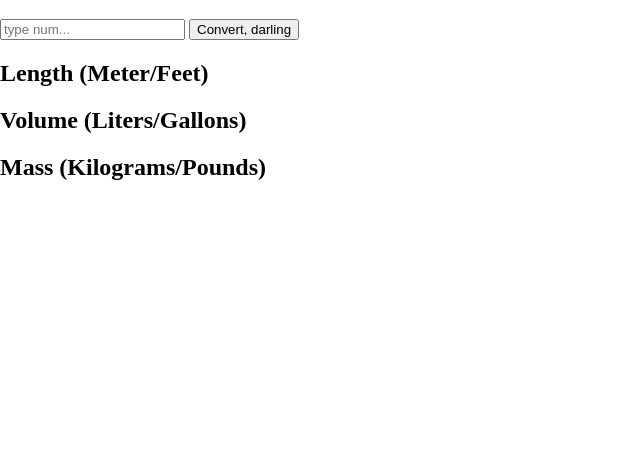
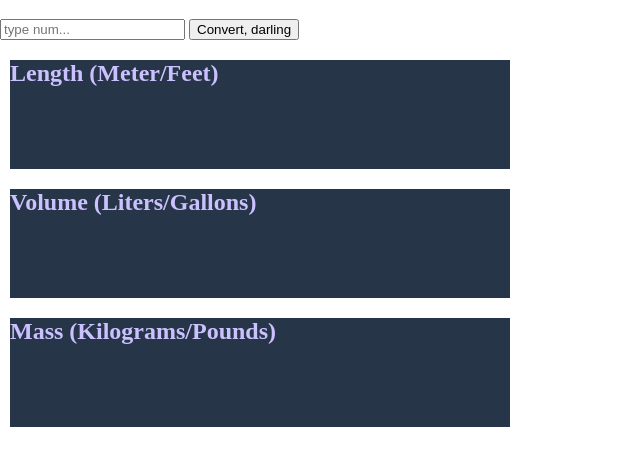
Before and after one commit to rhodevisser/unit-converter, a website built with Vite: page index.html in a window 1280 px wide. Shown: the part 61-526 px from the top of the page, without its empty margins (0-640 px from the left). Built offline with nearby package versions, Linux system fonts and the light colour scheme.

Commit message:
style: Add CSS to containers

```diff
--- a/index.css
+++ b/index.css
@@ -1,3 +1,12 @@
 body {
     margin: 0;
+
 }
+
+.container {
+    height: 109px;
+    width: 500px;
+    background-color: #273549;
+    margin: 10px;
+    color: #CCC1FF
+}
```
